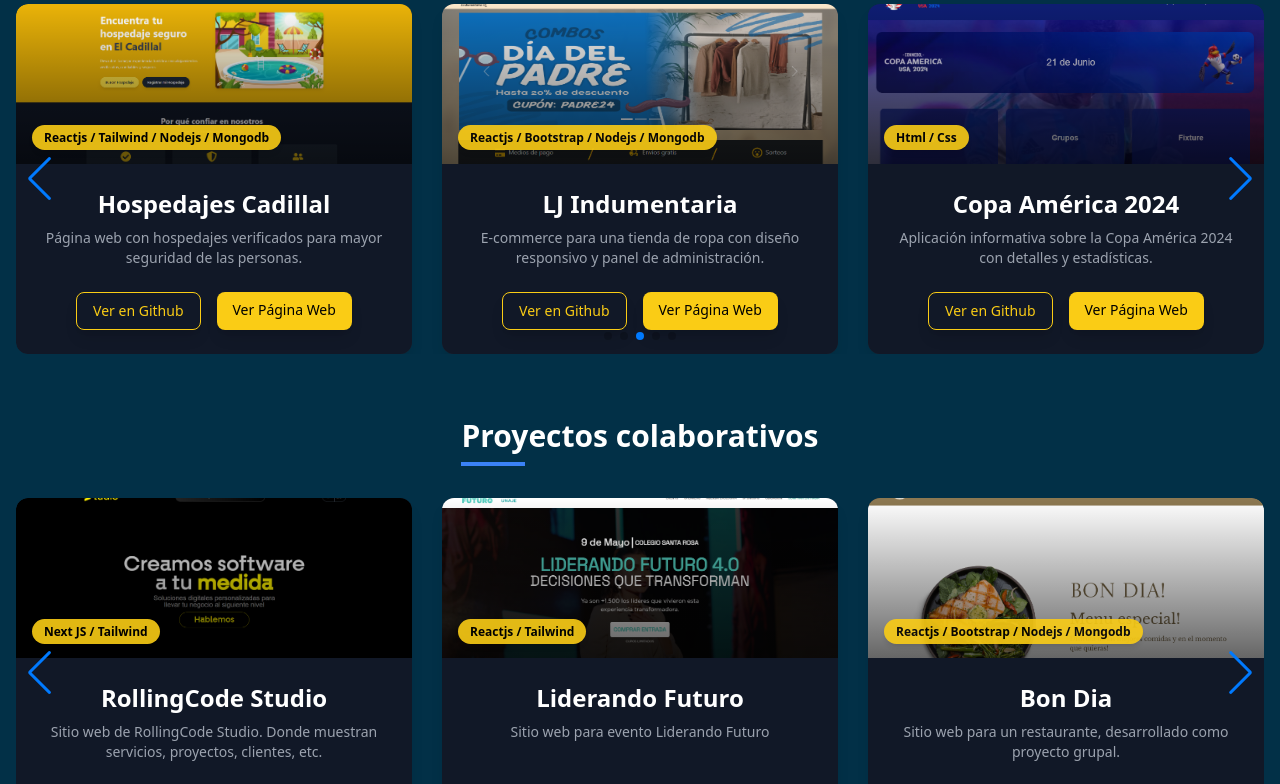
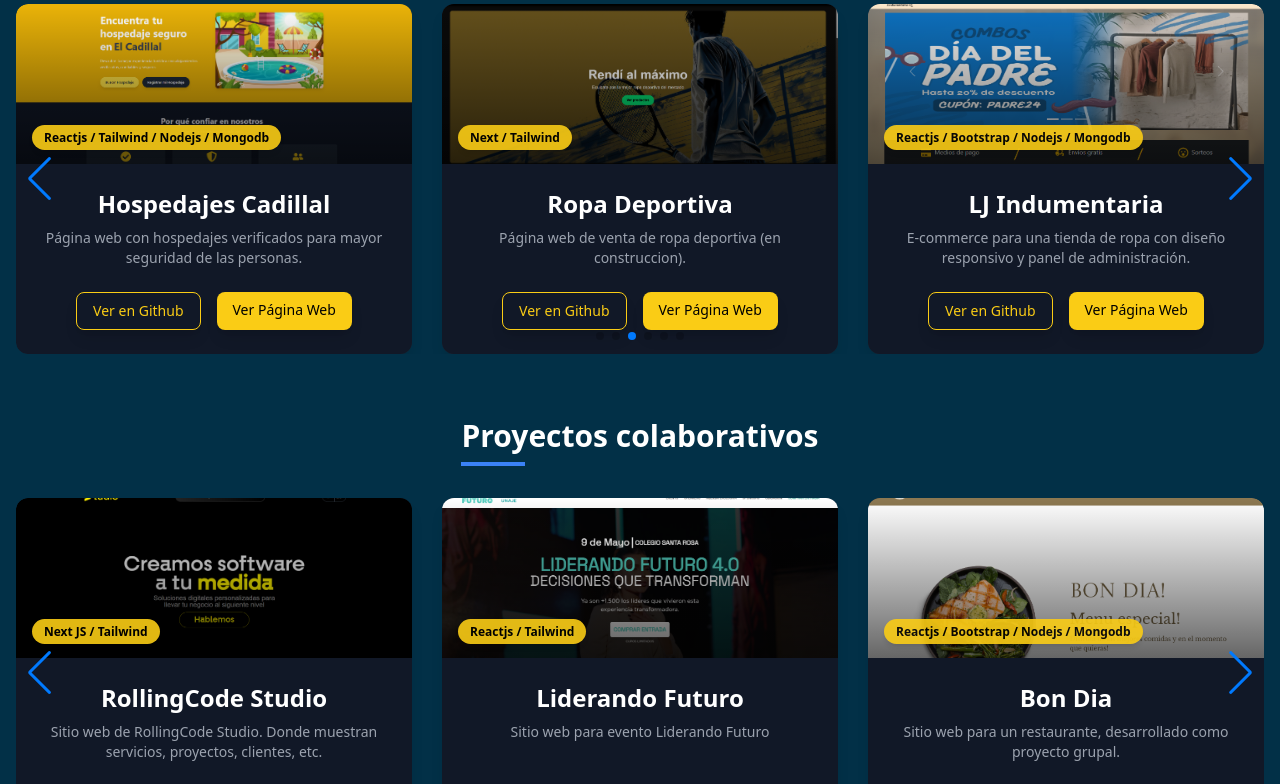
Before and after one commit to joaquin-fuentes/miportafolio, a React (Vite) app: page / in a window 1280 px wide. Shown: the part 3740-4524 px from the top of the page. Built offline with nearby package versions, Linux system fonts and the light colour scheme; no server answers.

Commit message:
agregue proyecto de ropa deportiva

```diff
--- a/src/components/views/Proyectos.jsx
+++ b/src/components/views/Proyectos.jsx
@@ -8,6 +8,7 @@
 import portadaPortafolio from "../../assets/imgPortadaPortafolio.png";
 import portadaTKC from "../../assets/portadatkc.png";
 import portadaLJ from "../../assets/portadalj.png";
+import portadaRopaDeportiva from "../../assets/portadaRopaDeportiva.png";
 import portadaBonDia from "../../assets/portadaproyectogrupal.png";
 import portadaCopaAmerica from "../../assets/portadaCopaAmerica.png";
 import portadaHospedajes from "../../assets/portadaHospedajes.png";
@@ -47,6 +48,15 @@
     descripcion:
       "Página web con hospedajes verificados para mayor seguridad de las personas.",
     etiqueta: "Reactjs / Tailwind / Nodejs / Mongodb",
+  },
+  {
+    titulo: "Ropa Deportiva",
+    imagen: portadaRopaDeportiva,
+    tipo: "propio",
+    githubUrl: "https://github.com/joaquin-fuentes/ropa-deportiva",
+    demoUrl: "https://ropa-deportiva.vercel.app",
+    descripcion: "Página web de venta de ropa deportiva (en construccion).",
+    etiqueta: "Next / Tailwind",
   },
   {
     titulo: "LJ Indumentaria",
```
Also changed, not shown: src/assets/portadaRopaDeportiva.png (added).
